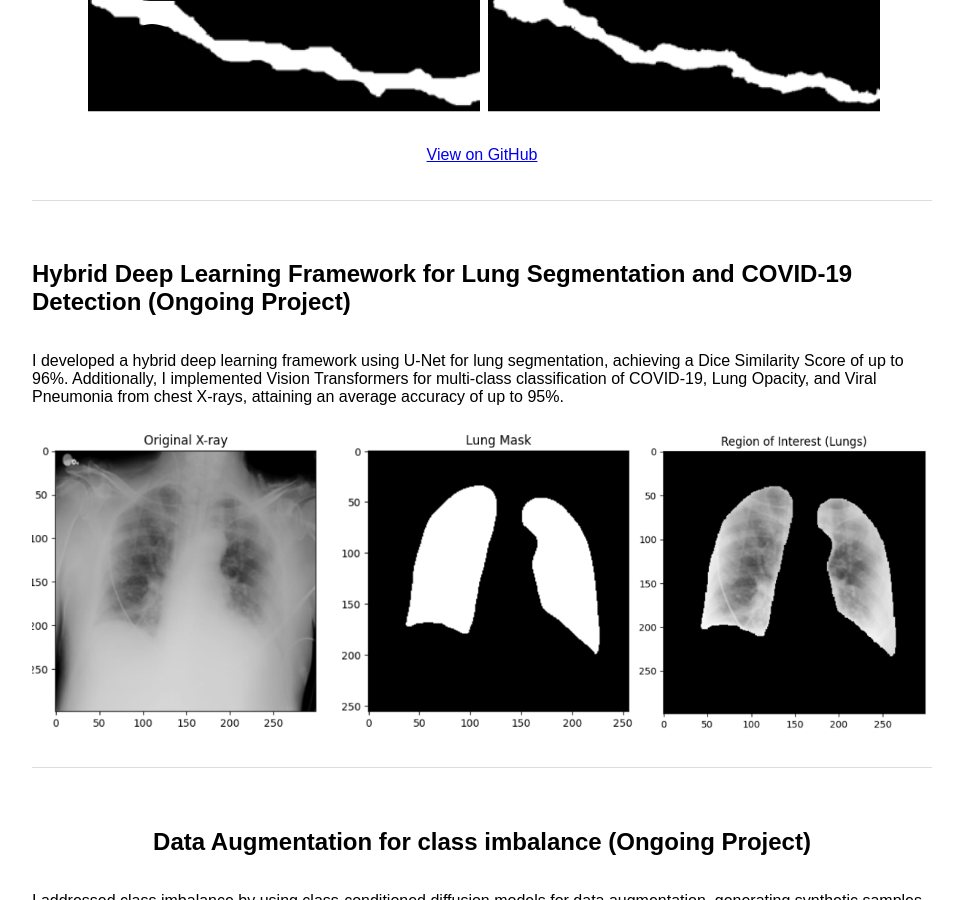
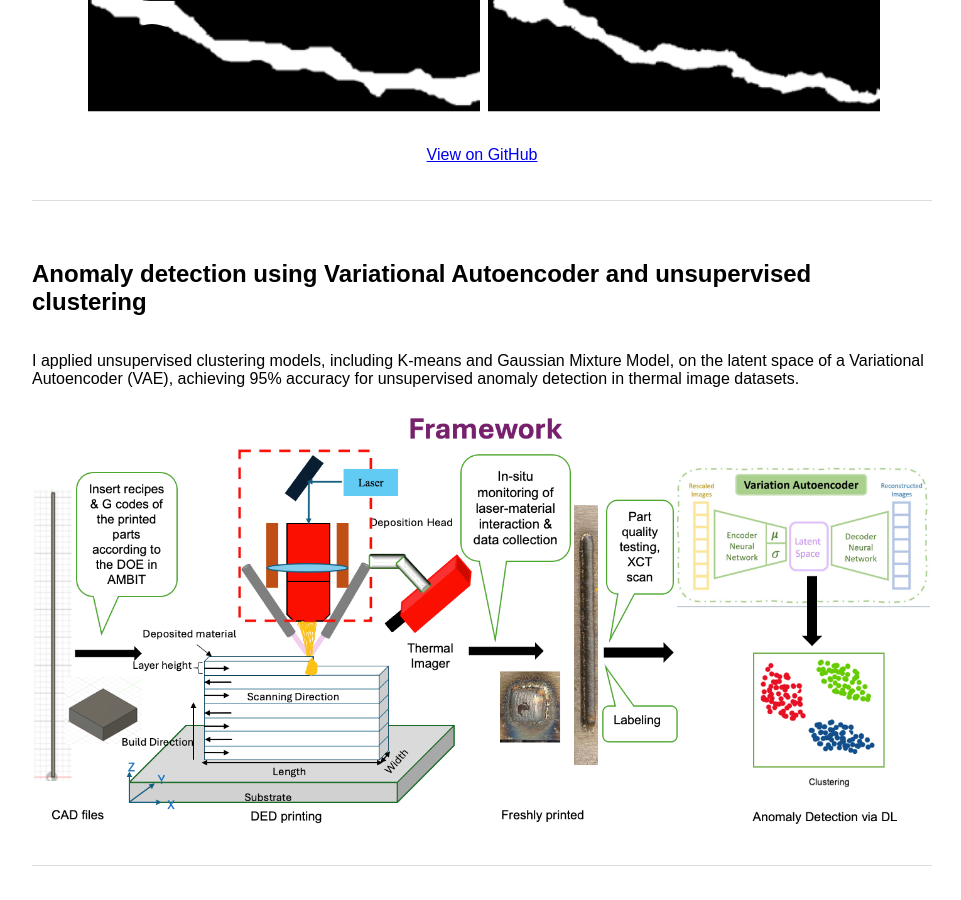
Before and after one commit to IE0005/IE0005.github.io, a Jekyll site: the page built from index.md, in a window 1280 px wide and 900 px high, scrolled down 1430 px. Shown: the whole window, without its empty margins (158-1119 px from the left). Built offline with Jekyll 4.4.1, drawn with Linux system fonts in a browser that asks for light colours.

Commit message:
Update projects.yml

```diff
--- a/_data/projects.yml
+++ b/_data/projects.yml
@@ -3,6 +3,11 @@
   link: "https://github.com/IE0005/Pavement_crack_detect.git"
   image: "/assets/img/Pavement_Crack_Detection.png"
   accuracy_curve_unet: "/assets/img/unet.png"
+
+- title: "Anomaly detection using Variational Autoencoder and unsupervised clustering"
+  description: "I applied unsupervised clustering models, including K-means and Gaussian Mixture Model, on the latent space of a Variational Autoencoder (VAE), achieving 95% accuracy for unsupervised anomaly detection in thermal image datasets."
+  # link: "https://github.com/IE0005/Pavement_crack_detect.git"
+  image: "/assets/img/anomaly_det.png"
 
 
 - title: "Hybrid Deep Learning Framework for Lung Segmentation and COVID-19 Detection (Ongoing Project)"
```
